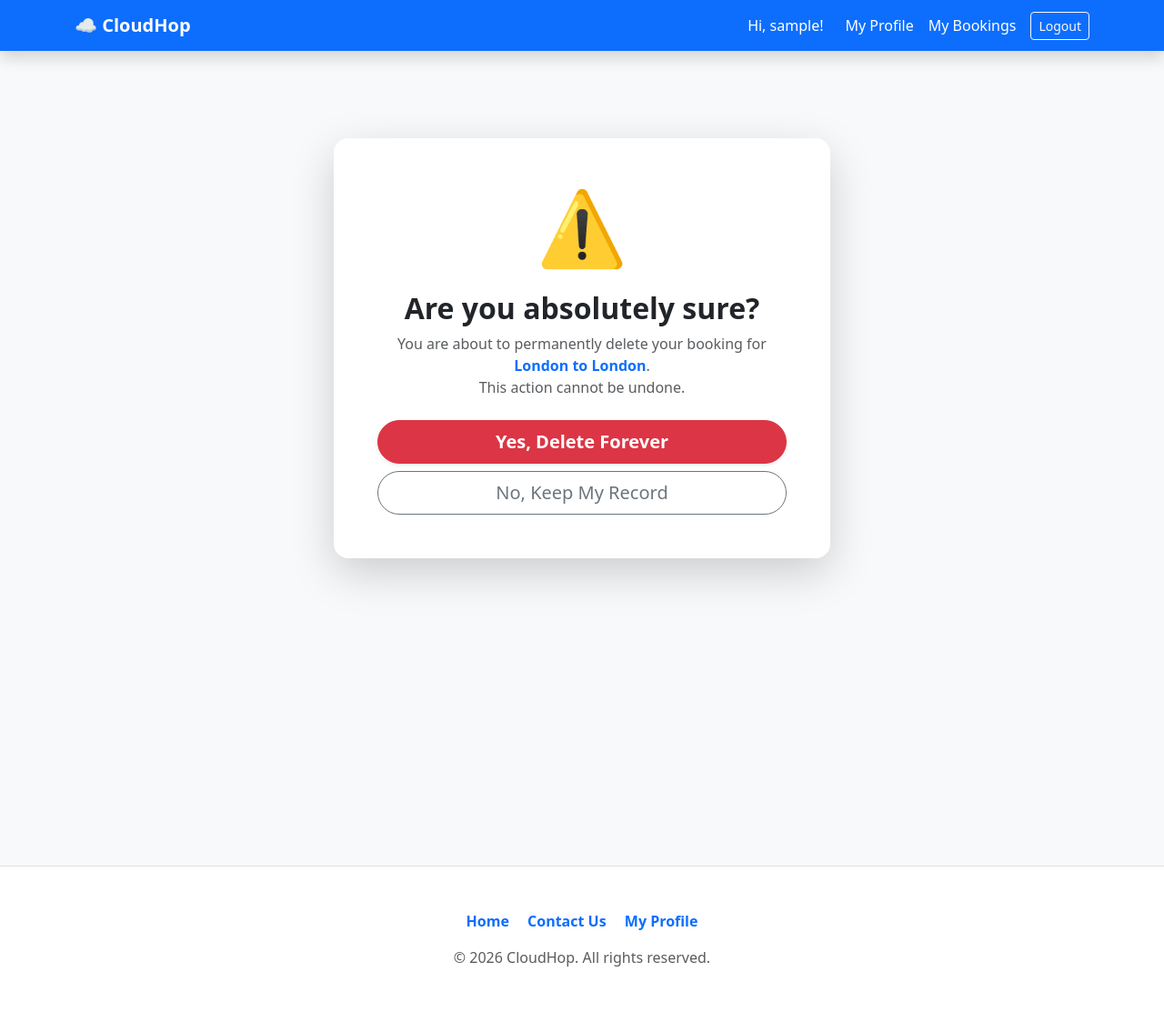
After one commit to Saikou813/CloudHop, a Django app: page /booking/1/delete/ in a window 1280 px wide. The commit adds this page. Shown: the whole page at 91% size. Run offline with Django 4.2, Linux system fonts and the light colour scheme; a user stored in the database is signed in; data comes from the database, SQL or seed files in the repository; tables that the repository leaves empty hold one stand-in row (values such as "Sample post").

Commit message:
Add Delete and Rebook logic with confirmation page

```diff
--- a/flights/urls.py
+++ b/flights/urls.py
@@ -9,4 +9,6 @@ urlpatterns = [
     path('edit-booking/<int:booking_id>/', views.edit_booking, name='edit_booking'),    path('profile/', views.profile_view, name='profile'),
     path('profile/', views.profile_view, name='profile'),
     path('contact/', views.contact_view, name='contact'),
+    path('booking/<int:booking_id>/delete/', views.delete_booking, name='delete_booking'),
+    path('booking/<int:booking_id>/rebook/', views.rebook_flight, name='rebook_flight'),
 ]
--- a/flights/views.py
+++ b/flights/views.py
@@ -122,3 +122,28 @@ def contact_view(request):
     else:
         form = ContactForm()
     return render(request, 'flights/contact.html', {'form': form})
+
+# 1. DELETE: Completely removes the booking from the database
+@login_required
+def delete_booking(request, booking_id):
+    booking = get_object_or_404(Booking, id=booking_id, user=request.user)
+    if request.method == 'POST':
+        booking.delete()
+        messages.success(request, 'Booking has been permanently deleted.')
+        return redirect('my_bookings')
+    return render(request, 'flights/delete_confirm.html', {'booking': booking})
+
+# 2. REBOOK: Changes a 'Cancelled' status back to 'Confirmed'
+@login_required
+def rebook_flight(request, booking_id):
+    booking = get_object_or_404(Booking, id=booking_id, user=request.user)
+
+    # Safety Check: Make sure there are still seats!
+    if booking.flight.seats_remaining > 0:
+        booking.status = 'Confirmed'
+        booking.save()
+        messages.success(request, f'Flight to {booking.flight.destination.city} is rebooked!')
+    else:
+        messages.error(request, 'Sorry, this flight is now sold out. Please pick a new one.')
+
+    return redirect('my_bookings')
--- /dev/null
+++ b/templates/flights/delete_confirm.html
@@ -0,0 +1,31 @@
+{% extends 'flights/base.html' %}
+
+{% block content %}
+<div class="row justify-content-center py-5">
+    <div class="col-md-6 text-center">
+        <div class="card shadow-lg border-0 rounded-4 p-5">
+            <div class="mb-4">
+                <span class="display-1 text-danger">⚠️</span>
+            </div>
+            <h2 class="fw-bold text-dark">Are you absolutely sure?</h2>
+            <p class="text-muted mb-4">
+                You are about to permanently delete your booking for
+                <strong class="text-primary">{{ booking.flight.origin.city }} to {{ booking.flight.destination.city }}</strong>.
+                <br>This action cannot be undone.
+            </p>
+
+            <form method="POST">
+                {% csrf_token %}
+                <div class="d-grid gap-2">
+                    <button type="submit" class="btn btn-danger btn-lg rounded-pill fw-bold shadow-sm">
+                        Yes, Delete Forever
+                    </button>
+                    <a href="{% url 'my_bookings' %}" class="btn btn-outline-secondary btn-lg rounded-pill">
+                        No, Keep My Record
+                    </a>
+                </div>
+            </form>
+        </div>
+    </div>
+</div>
+{% endblock %}
```
Also changed, not shown: templates/flights/my_bookings.html (+20 -6 lines).
